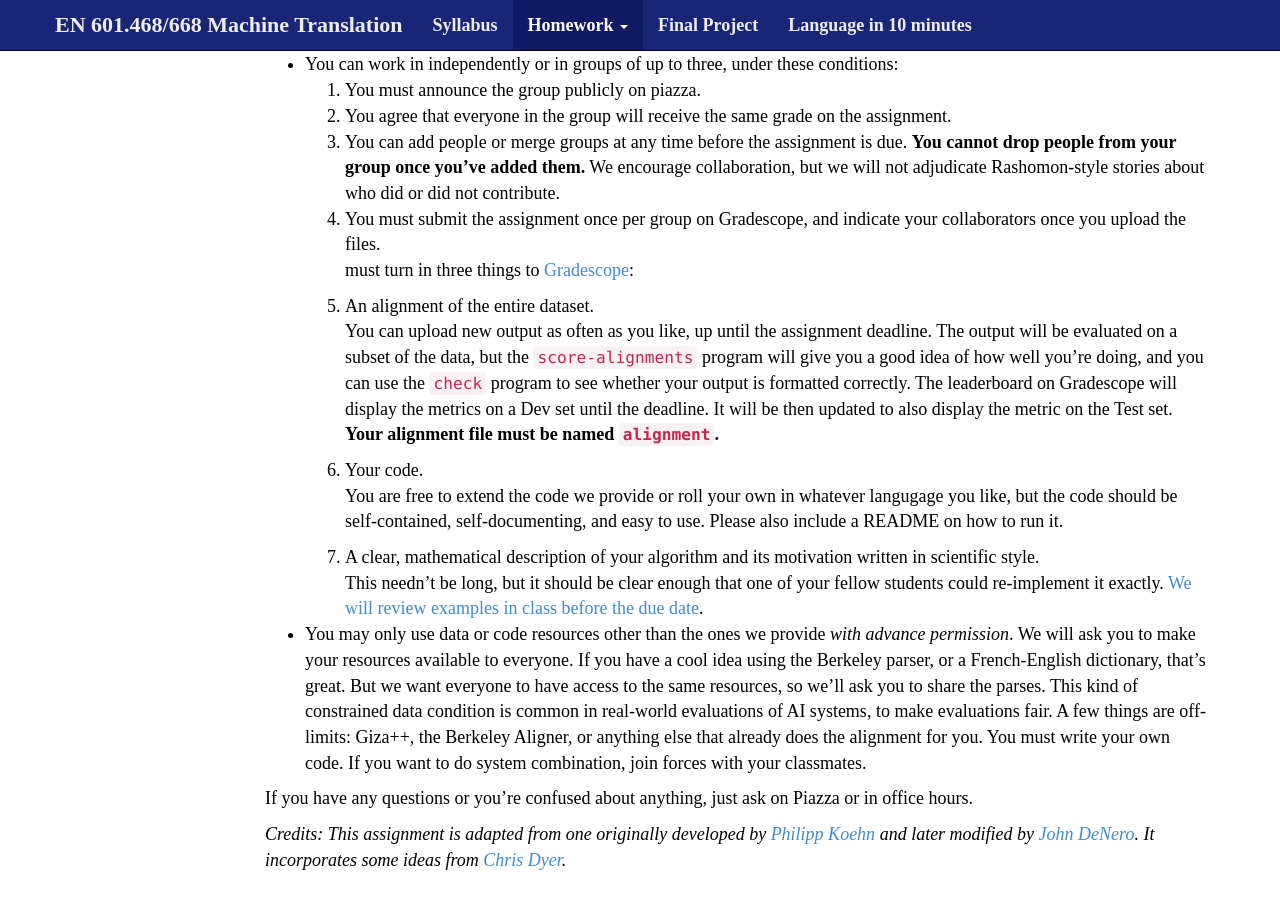
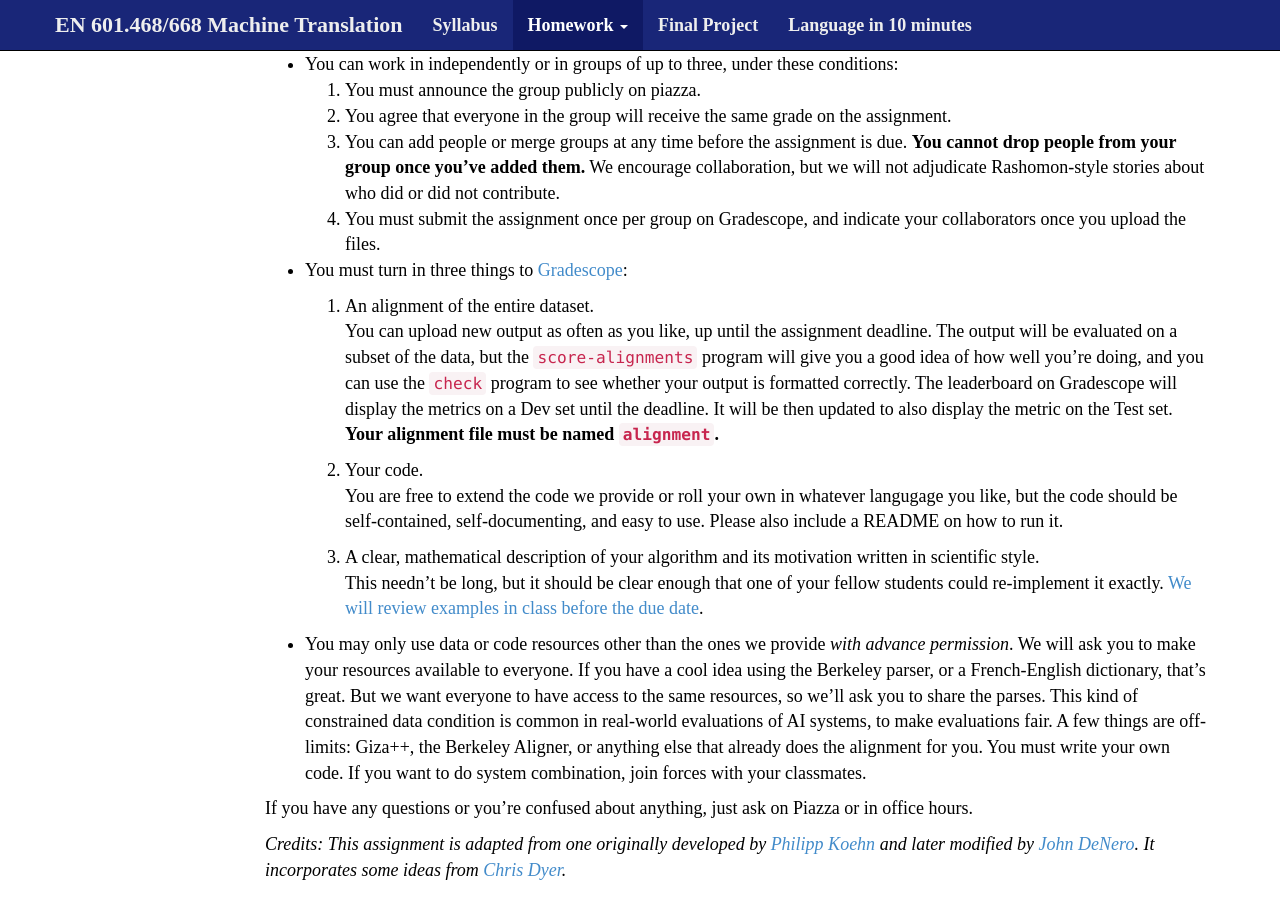
Before and after one commit to mt-class/jhu, a Jekyll site: the page built from hw1.md, in a window 1280 px wide and 900 px high, scrolled down 2301 px. Built offline with Jekyll 4.4.1, drawn with Linux system fonts in a browser that asks for light colours; nearby versions of some CDN libraries; some web fonts are replaced; formulas are drawn with MathJax 3.

Commit message:
Update hw1.md

```diff
--- a/hw1.md
+++ b/hw1.md
@@ -162,7 +162,7 @@ Ground Rules
   We encourage collaboration, but we will not adjudicate Rashomon-style
   stories about who did or did not contribute.
   1. You must submit the assignment once per group on Gradescope, and indicate your collaborators once you upload the files.
- must turn in three things to [Gradescope](https://www.gradescope.com/):
+* You must turn in three things to [Gradescope](https://www.gradescope.com/):
 
   1. An alignment of the entire dataset.
   You can upload new output as often as you like, up until the assignment deadline. The output will be evaluated
```
